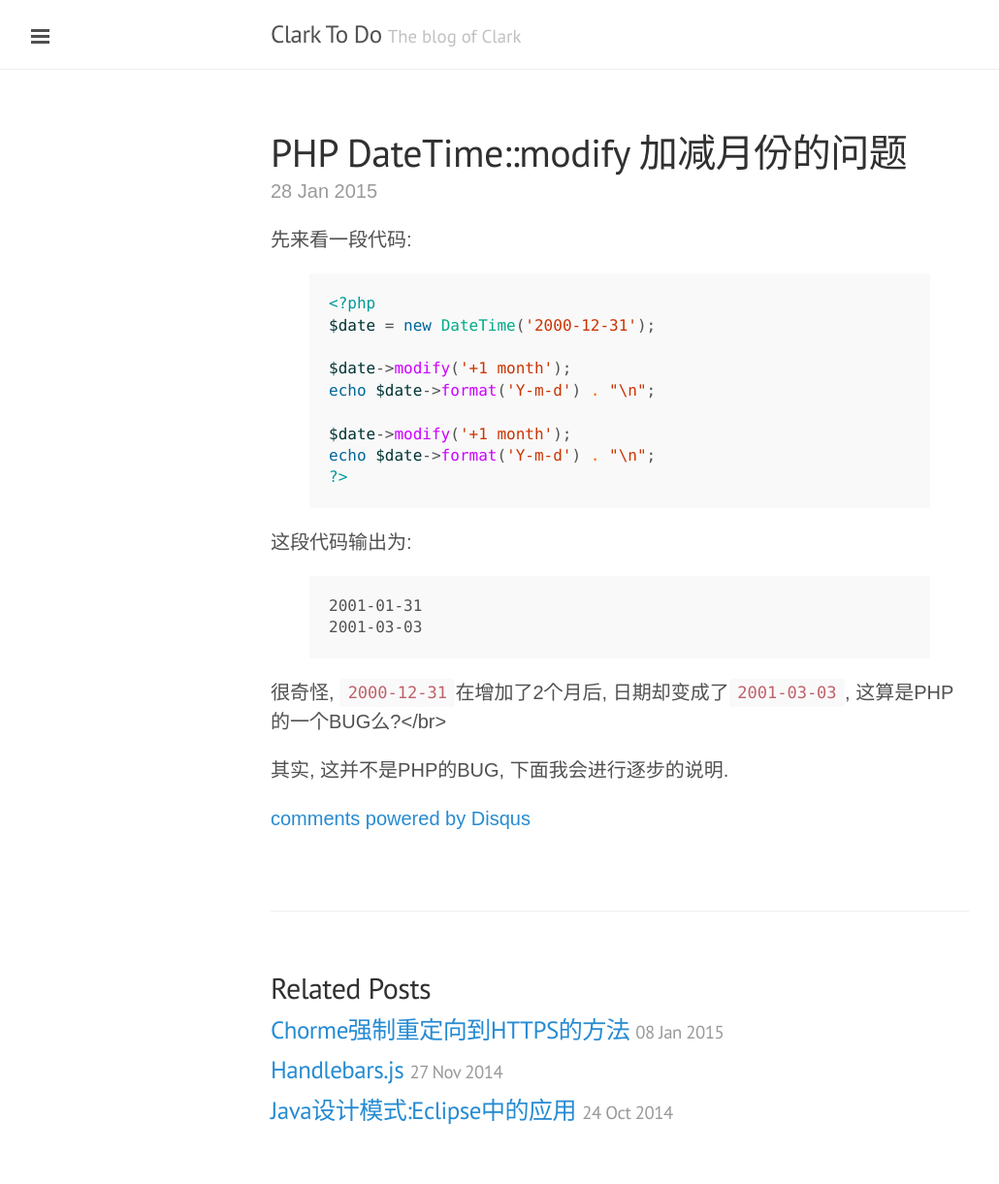
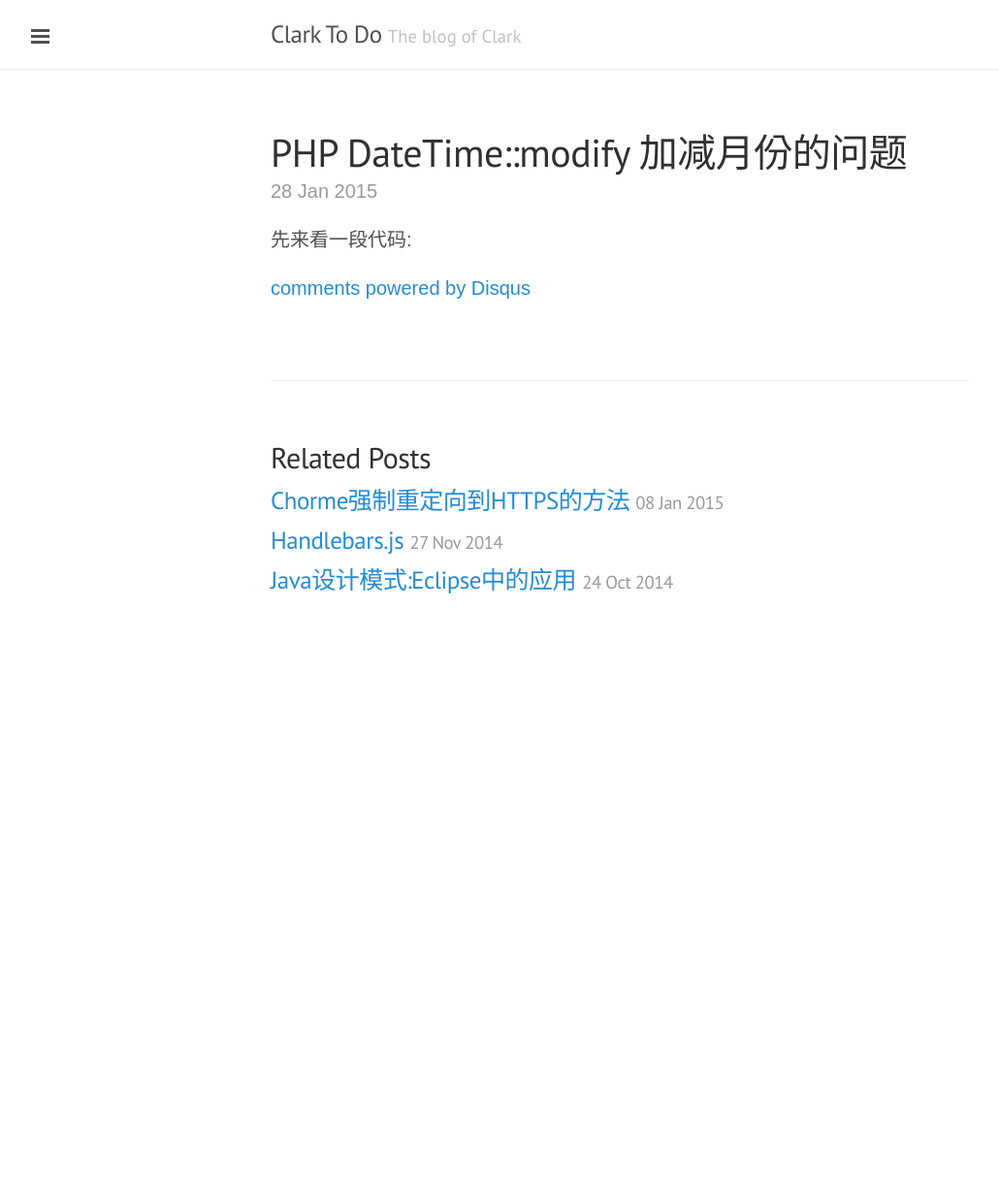
Before and after one commit to clarkdo/clarkdo.github.com, a Jekyll site: the page built from _posts/2015-01-28-50.md, in a window 1280 px wide. Shown: the whole page at 97% size, without its empty margins (1-1031 px from the left). Built offline with Jekyll 4.4.1, drawn with Linux system fonts in a browser that asks for light colours; Markdown is read by kramdown in place of the engine named in the settings; comment, search, counter and statistics services are not loaded; after the commit the page ends 900 px from its top, so only the background shows below that.

Commit message:
new post

```diff
--- a/_posts/2015-01-28-50.md
+++ b/_posts/2015-01-28-50.md
@@ -5,24 +5,6 @@ category: PHP
 comments: true
 ---
 
+
+
 先来看一段代码:
-{% highlight php %}
-<?php
-$date = new DateTime('2000-12-31');
-
-$date->modify('+1 month');
-echo $date->format('Y-m-d') . "\n";
-
-$date->modify('+1 month');
-echo $date->format('Y-m-d') . "\n";
-?>
-{% endhighlight %}
-这段代码输出为:
-{% highlight txt %}
-2001-01-31
-2001-03-03
-{% endhighlight %}
-
-很奇怪, `2000-12-31`在增加了2个月后, 日期却变成了`2001-03-03`, 这算是PHP的一个BUG么?</br>
-
-其实, 这并不是PHP的BUG, 下面我会进行逐步的说明.
```
